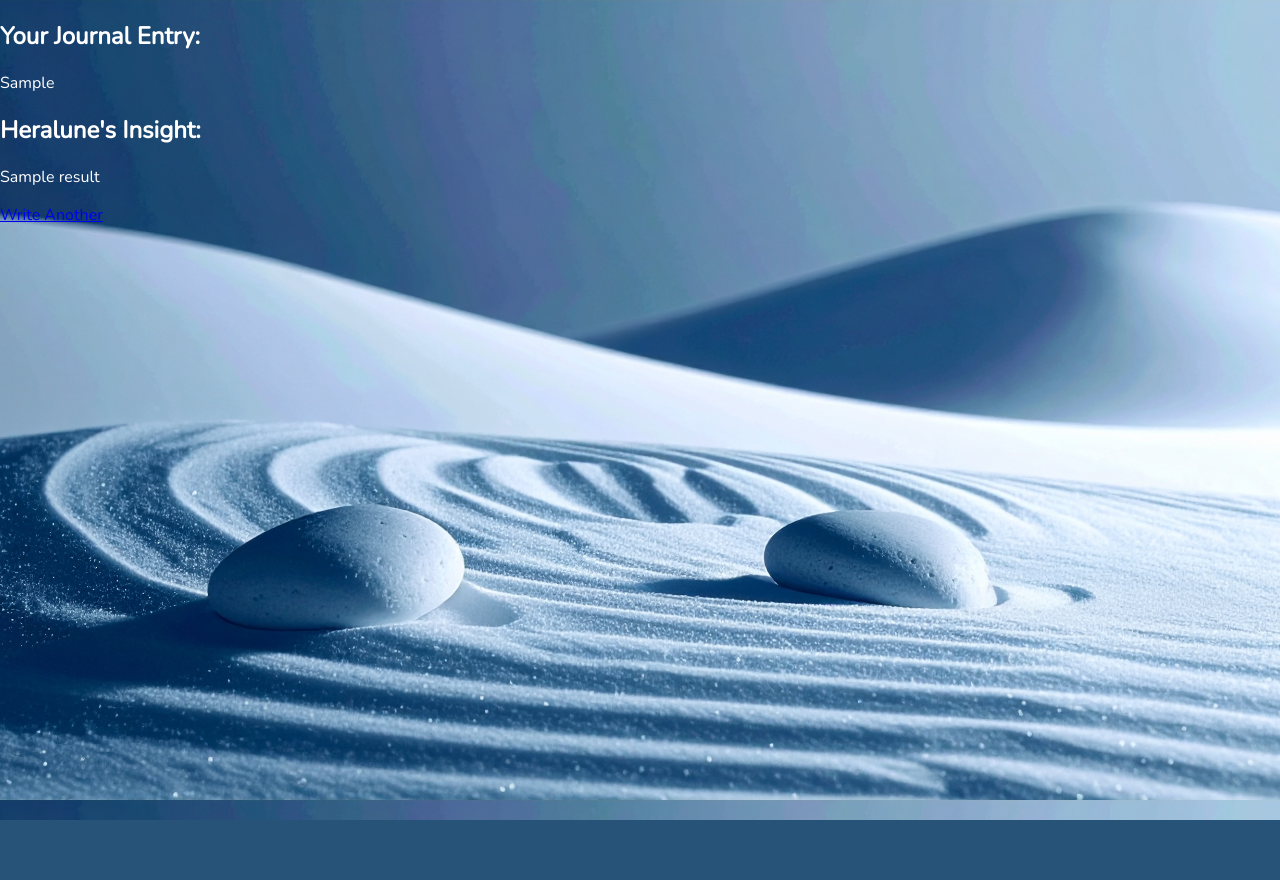
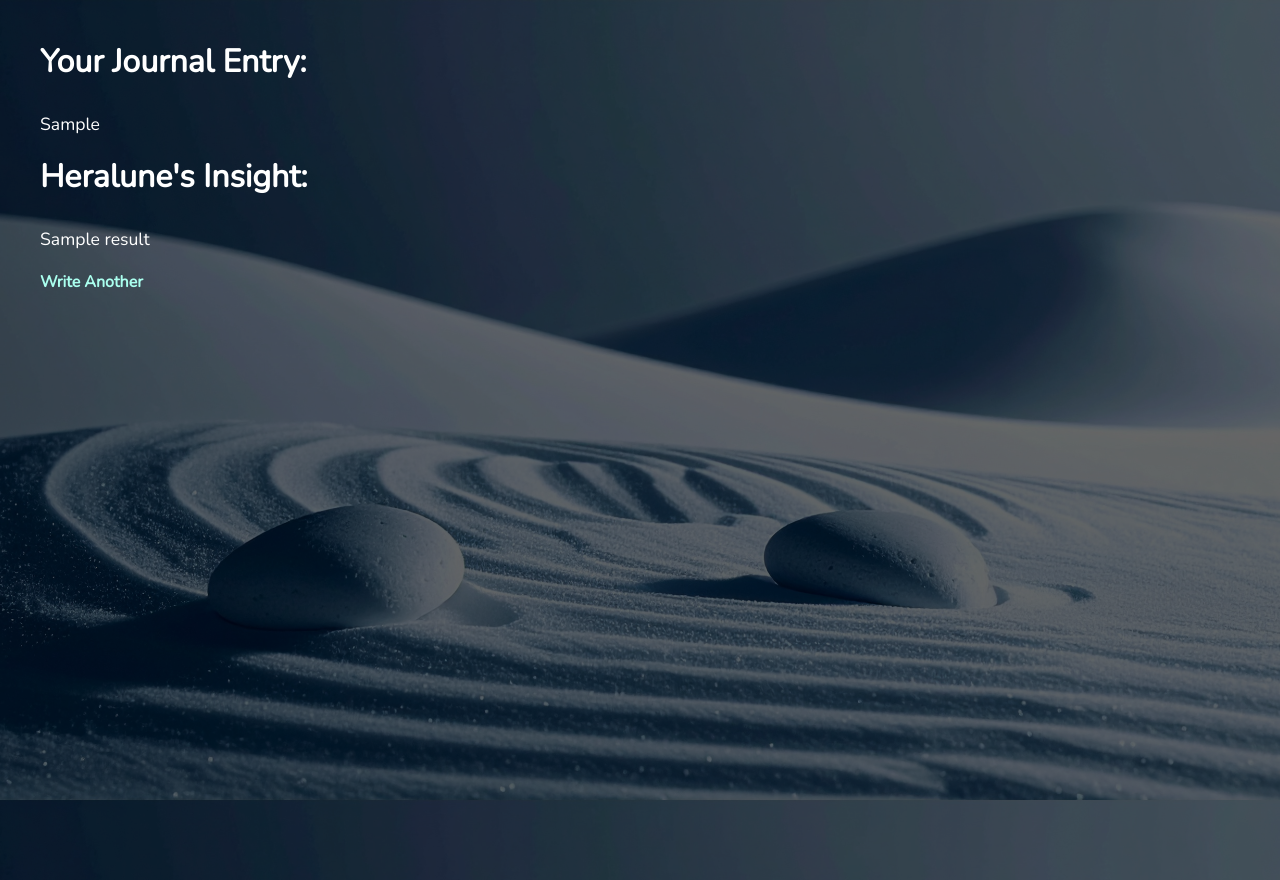
Before and after one commit to Sreethan1611/Heralune01, a Flask app: template Heralune/templates/result.html in a window 1280 px wide. Before the commit the page ends 820 px from the top, so only its background shows below. Run offline with Flask 3, Linux system fonts and the light colour scheme; the template is opened without the code that fills it: most values are stand-ins (such as "Sample title", 1, 10 or a date in 2020).

Commit message:
result.html revamp

```diff
--- a/Heralune/main.py
+++ b/Heralune/main.py
@@ -27,7 +27,7 @@ def analyze():
             {
                 "role": "system",
                 "content": (
-                    "You are a supportive emotional assistant. A user is journaling their thoughts. "
+                    "You are a supportive emotional assistant. A user is journaling their thoughts. Don't ask for a second entry."
                     "Respond with empathy, encouragement, and gentle reflection. Avoid judgment or medical advice. "
                     "If appropriate, suggest simple techniques for self-awareness or comfort."
                 )
@@ -47,7 +47,7 @@ def analyze():
     )
 
     result = response.json()["choices"][0]["message"]["content"]
-    return render_template("result.html", result=result)
+    return render_template("result.html", result=result, journal_box=journal_box)
 
 if __name__ == "__main__":
     app.run(debug=True, port=81)
--- a/Heralune/templates/index.html
+++ b/Heralune/templates/index.html
@@ -103,7 +103,7 @@
         <div class="overlay">
           <form class="journal_box" method="POST" action="/analyze">
             <h1>Welcome to Heralune</h1>
-            <textarea name="entry" placeholder="How are you feeling today?" required></textarea>
+            <textarea name="entry" placeholder="How are you feeling today? try to explain in about 60 words or bet" required></textarea>
         <button type="submit">Reflect</button>
           </form>
         </div>
--- a/Heralune/templates/result.html
+++ b/Heralune/templates/result.html
@@ -12,13 +12,41 @@
       color: white;
       height: 100vh;
     }
+    .overlay {
+      background: rgba(0, 0, 0, 0.6); /* dark semi-transparent background */
+      padding: 40px;
+      margin: 0;
+      min-height: 100vh;
+
+    }
+    h2 {
+      margin-top: 0;
+      font-size: 2em;
+    }
+    p {
+      line-height: 1.6;
+      font-size: 1.1em;
+    }
+    a {
+      color: #aaffee;
+      font-weight: bold;
+      text-decoration: none;
+    }
+    a:hover {
+      text-decoration: underline;
+    }
   </style>
-<head><title>Heralune Result</title></head>
+<head>
+  <meta charset="UTF-8" />
+  <title>Heralune Result</title>
+</head>
 <body>
+  <div class="overlay">
   <h2>Your Journal Entry:</h2>
   <p>{{ journal_box }}</p>
   <h2>Heralune's Insight:</h2>
   <p>{{ result }}</p>
   <a href="/">Write Another</a>
+    </div>
 </body>
 </html>
```
